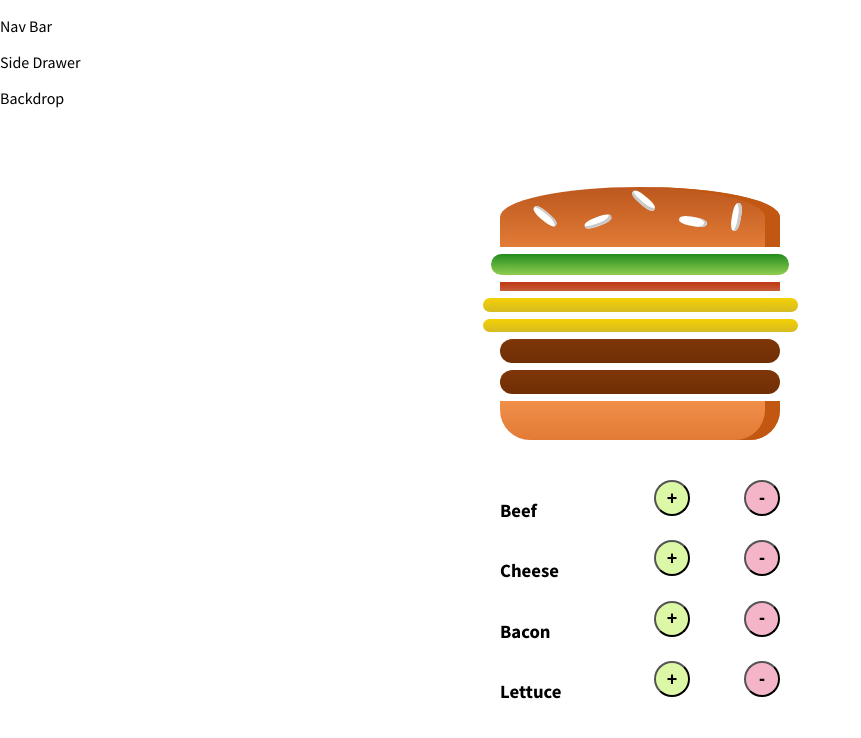
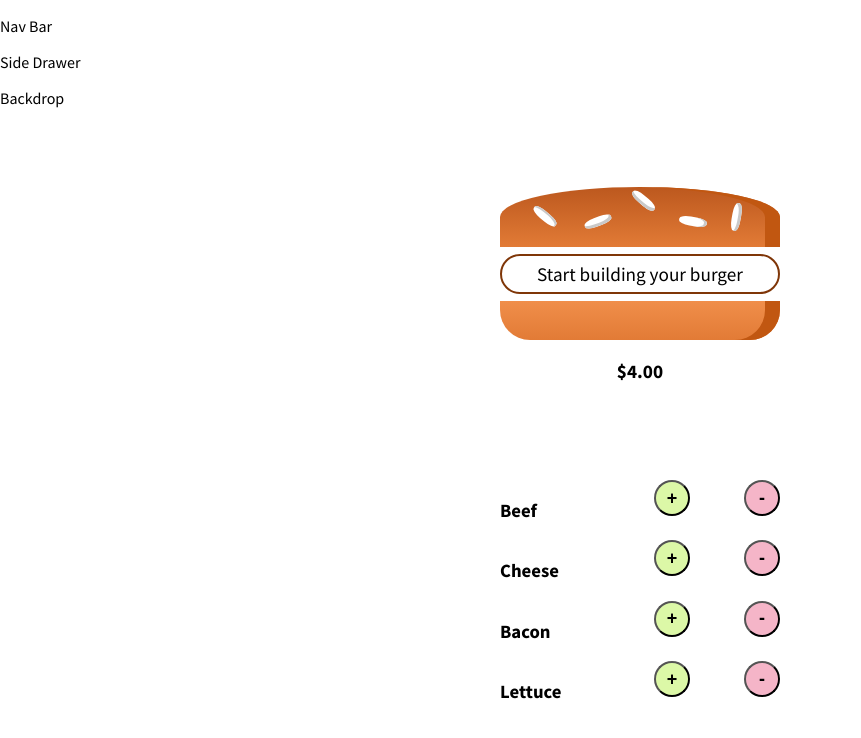
Before and after one commit to krtcotmo2/react_burger, a React (Create React App) app: page / in a window 1280 px wide. Shown: the top 738 px of the page, without its empty margins (0-861 px from the left). Built offline with nearby package versions, Linux system fonts and the light colour scheme.

Commit message:
added pricing added remove item

```diff
--- a/src/Components/Burger/AddIngredients/AddIngredients.js
+++ b/src/Components/Burger/AddIngredients/AddIngredients.js
@@ -5,7 +5,7 @@ import LineControl from './LineControl/LineControl';
 const controlsList = ['Beef','Cheese','Bacon','Lettuce'];
 
 const AddIngredients = (props) => {
-  const controls = controlsList.map( (item,i) => <LineControl itemType={item} addedIng={props.addedIng} key={item+i}/>)
+  const controls = controlsList.map( (item,i) => <LineControl itemType={item} addedIng={props.addedIng} removedIng={props.removedIng} key={item+i}/>)
 
   return (
     <Auxillary>
--- a/src/Components/Burger/AddIngredients/LineControl/LineControl.js
+++ b/src/Components/Burger/AddIngredients/LineControl/LineControl.js
@@ -6,7 +6,7 @@ const LineControl = (props) => {
     <div className={ingStyle.ingItem}>
         <h3>{props.itemType}</h3>
         <button className={ingStyle.add} onClick={() => props.addedIng(props.itemType.toLowerCase())}>+</button>
-        <button className={ingStyle.remove}>-</button>
+        <button className={ingStyle.remove} onClick={() =>props.removedIng(props.itemType.toLowerCase())}>-</button>
       </div>
    );
 }
--- a/src/Components/Burger/Ingredient/Ingredient.js
+++ b/src/Components/Burger/Ingredient/Ingredient.js
@@ -16,8 +16,8 @@ const Ingredient = (props) => {
         </div>
       );
       break;
-    case 'meat':
-      ingredient = <div className={visStyles.Meat}></div>;
+    case 'beef':
+      ingredient = <div className={visStyles.Beef}></div>;
       break;
     case 'cheese':
       ingredient = <div className={visStyles.Cheese}></div>;
--- a/src/Components/Burger/Ingredient/Ingredient.module.css
+++ b/src/Components/Burger/Ingredient/Ingredient.module.css
@@ -80,7 +80,7 @@
   box-shadow: inset 1px 3px #c9c9c9;
 }
 
-.Meat {
+.Beef {
   width: 80%;
   height: 8%;
   background: linear-gradient(#7f3608, #702e05);
--- a/src/Components/Burger/Visualization/Visualization.js
+++ b/src/Components/Burger/Visualization/Visualization.js
@@ -22,6 +22,7 @@ const Visualization = (props) => {
       {topBun}
       {burgerStack}
       {bottomBun}
+      <p>${props.price.toFixed(2)}</p>
     </div>
    );
 }
--- a/src/Containers/Configurator/Cofigurator.js
+++ b/src/Containers/Configurator/Cofigurator.js
@@ -1,30 +1,42 @@
 import React, { Component } from 'react';
 import Auxillary from '../../HOC/Auxillary';
 import Visaulization from '../../Components/Burger/Visualization/Visualization';
-import AddIngresients from '../../Components/Burger/AddIngredients/AddIngredients'
+import AddIngredients from '../../Components/Burger/AddIngredients/AddIngredients'
+
+const PRICING = {
+  beef:1.3,
+  cheese:0.4,
+  bacon:0.7,
+  lettuce:0.5
+}
 
 class Configurator extends Component {
   state = {
     ingredientList: [
-      {type:'lettuce', cost:.5},
-      {type:'bacon', cost:1.99},
-      {type:'cheese', cost:1},
-      {type:'cheese', cost:1},
-      {type:'meat', cost:5.99},
-      {type:'meat', cost:5.99},
     ],
     isGluttenFree:false,
+    totalPrice:4
   }
 
   addedIng = ingType =>{
-    console.log(ingType)
+    const newList = [...this.state.ingredientList];
+    newList.unshift({type:ingType, cost:PRICING[ingType]});
+    const newTotal = this.state.totalPrice + PRICING[ingType];
+    this.setState({ingredientList: newList, totalPrice:newTotal})
+  }
+  removeIng = ingType =>{
+    const newList = [...this.state.ingredientList];
+    const ind = newList.findIndex(item => item.type === ingType);
+    newList.splice(ind,1);
+    const newTotal = this.state.totalPrice - PRICING[ingType];
+    this.setState({ingredientList: newList, totalPrice:newTotal})
   }
 
   render(){
     return (
         <Auxillary>
-          <Visaulization ingredientList={this.state.ingredientList} isGluttenFree={this.state.isGluttenFree}/>
-          <AddIngresients addedIng={this.addedIng}/>
+          <Visaulization ingredientList={this.state.ingredientList} isGluttenFree={this.state.isGluttenFree} price={this.state.totalPrice}/>
+          <AddIngredients addedIng={this.addedIng} removedIng={this.removeIng}/>
         </Auxillary>
     )}
 }
```
